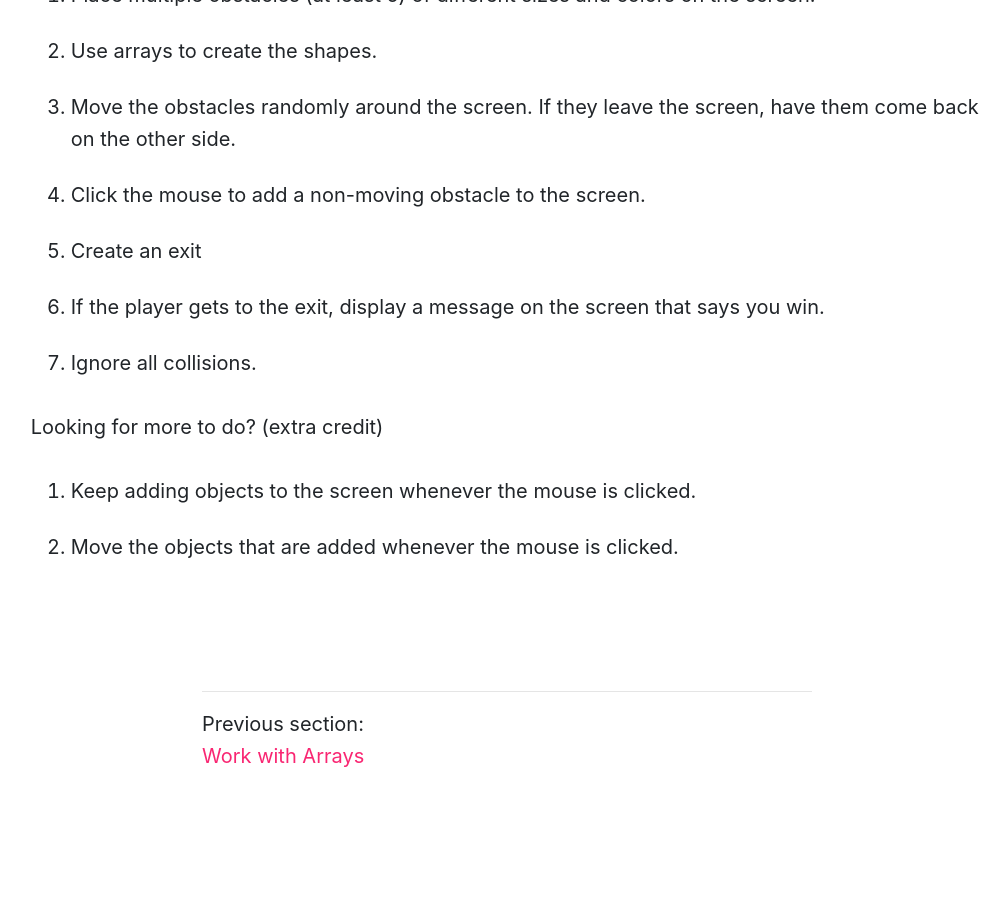
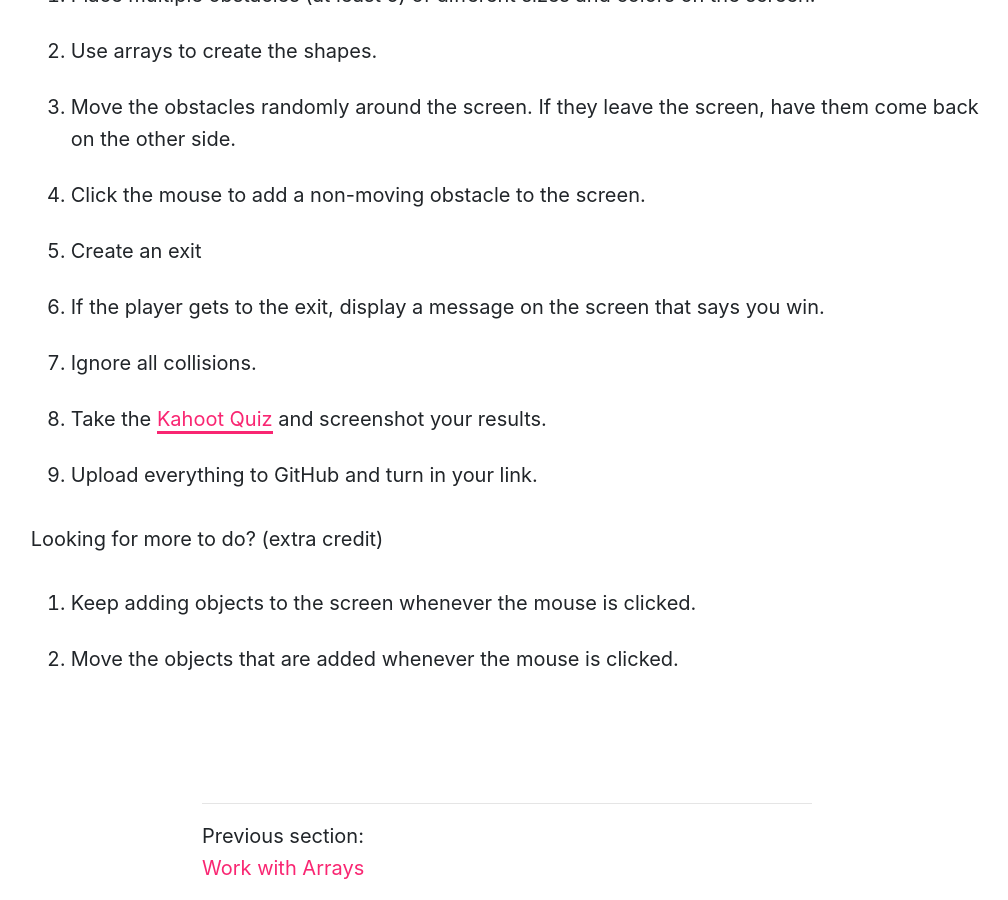
Before and after one commit to Montana-Media-Arts/120_CreativeCoding1-Spring2021, a Jekyll site: the page built from modules/week-13/_posts/2015-01-01-homework.md, in a window 1280 px wide and 900 px high, scrolled down 936 px. Shown: the whole window, without its empty margins (133-1141 px from the left). Built offline with Jekyll 4.4.1, drawn with Linux system fonts in a browser that asks for light colours; nearby versions of some CDN libraries; before the commit the page ends 1724 px from its top, so only the background shows below that.

Commit message:
Update 2015-01-01-homework.md

```diff
--- a/modules/week-13/_posts/2015-01-01-homework.md
+++ b/modules/week-13/_posts/2015-01-01-homework.md
@@ -21,6 +21,8 @@ In this homework, you are going to use your project from last time to implement
 5. Create an exit
 6. If the player gets to the exit, display a message on the screen that says you win.
 7. Ignore all collisions.
+8. Take the <a href="https://kahoot.it/challenge/07351484?challenge-id=84387498-97d5-4d82-ae4e-eabb1c94cf58_1617232106860">Kahoot Quiz</a> and screenshot your results.
+9. Upload everything to GitHub and turn in your link.
 
 Looking for more to do? (extra credit)
 
```
